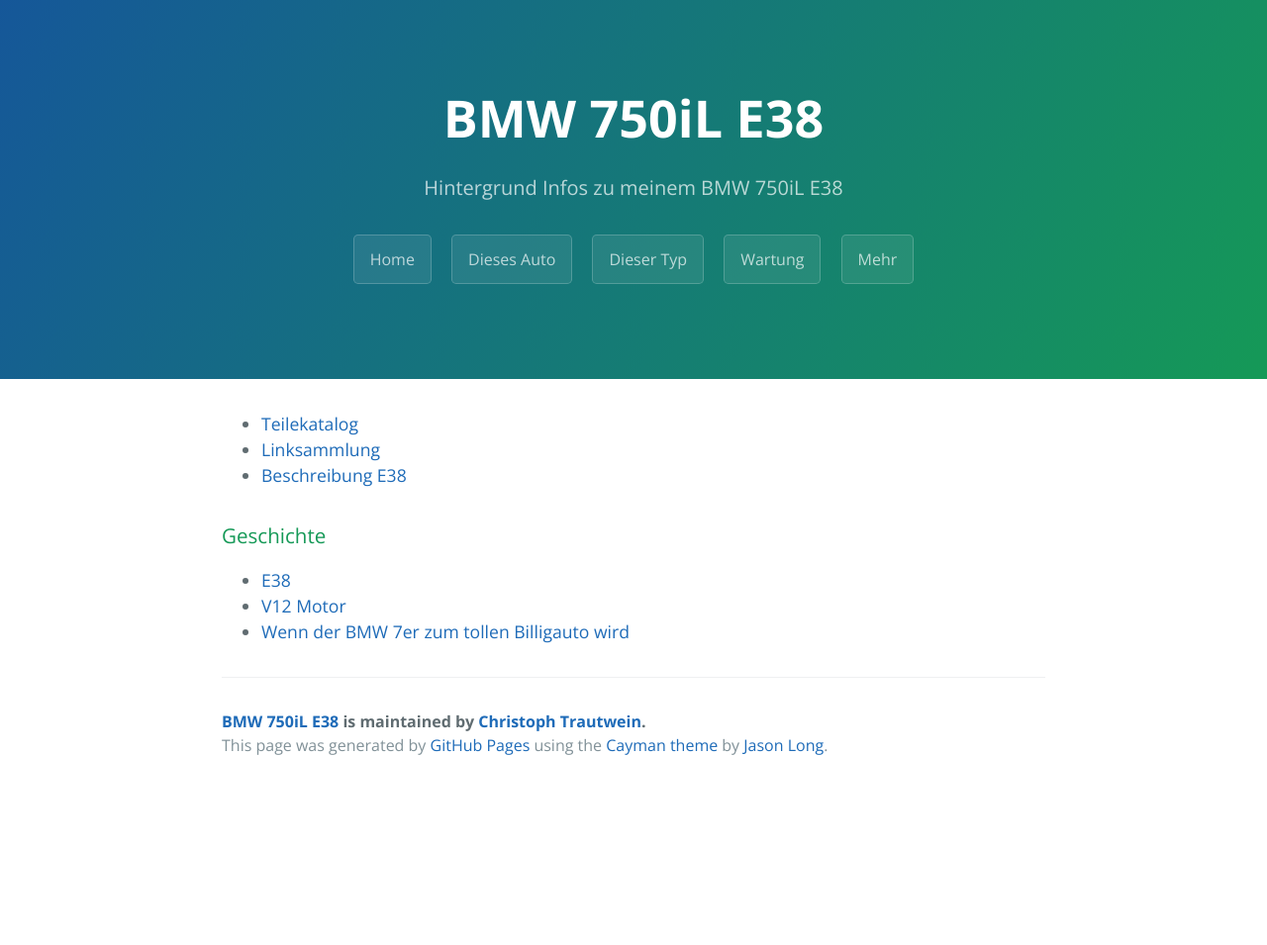
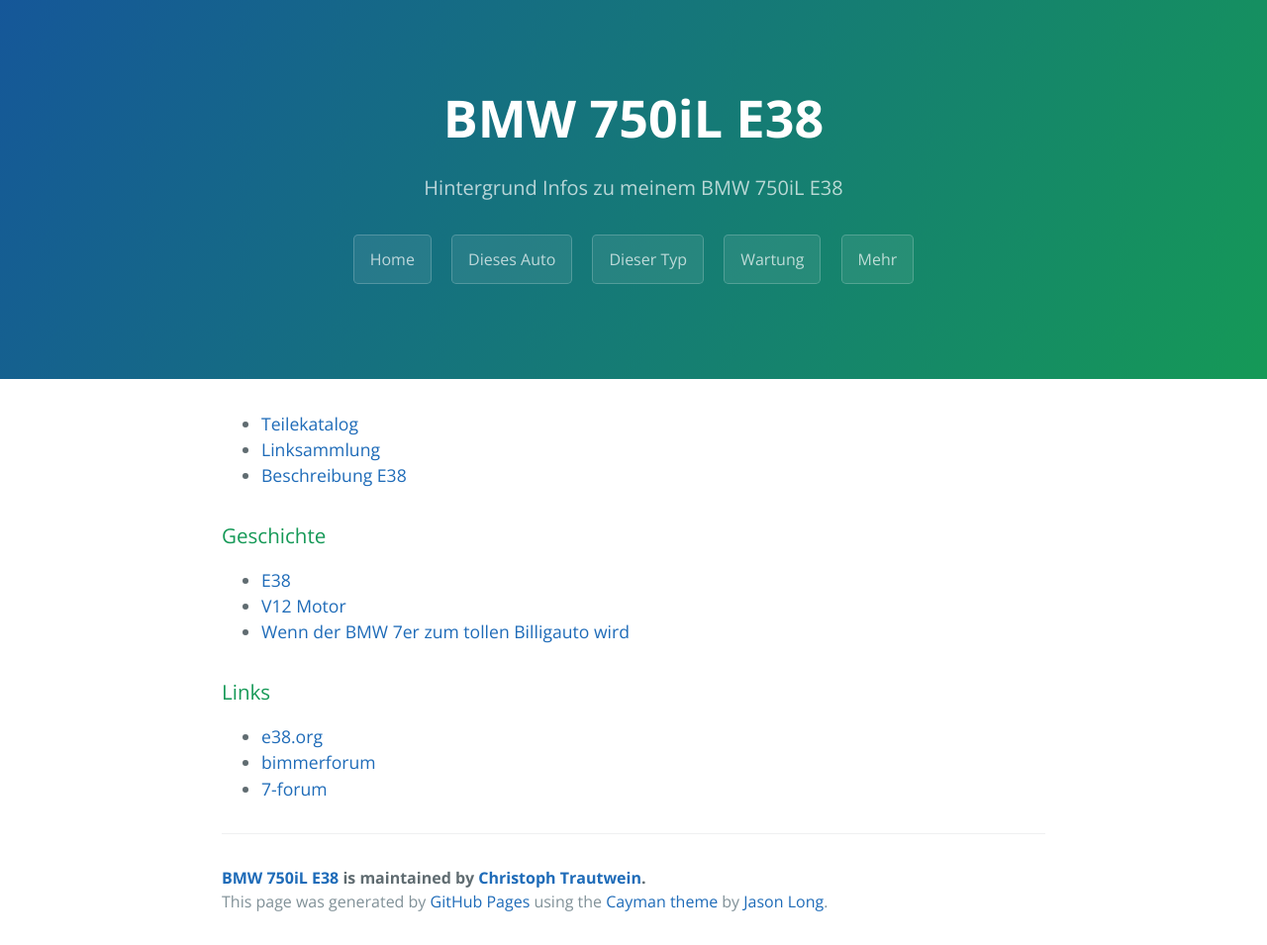
Before and after one commit to trautw/BMW750iL, a Jekyll site: the page built from docs/_pages/04_more.md, in a window 1280 px wide. Shown: the whole page at 99% size. Built offline with Jekyll 4.4.1, drawn with Linux system fonts in a browser that asks for light colours; before the commit the page ends 900 px from its top, so only the background shows below that.

Commit message:
Create 04_more.md

```diff
--- a/docs/_pages/04_more.md
+++ b/docs/_pages/04_more.md
@@ -12,3 +12,8 @@ permalink: /more/
 * [E38](http://www.7-forum.com/modelle/e38/index.php)
 * [V12 Motor](http://www.7-forum.com/modelle/v12-geschichte.php)
 * [Wenn der BMW 7er zum tollen Billigauto wird](https://www.welt.de/motor/fahrberichte-tests/oldtimer/article162896916/Wenn-der-BMW-7er-zum-tollen-Billigauto-wird.html)
+
+### Links
+* [e38.org](http://e38.org/)
+* [bimmerforum](https://www.bimmerforums.com/forum/forumdisplay.php?274-1995-2001-(E38))
+* [7-forum](http://www.7-forum.com/forum/bmw-7er-modelle/bmw-7er-modell-e38/)
```
